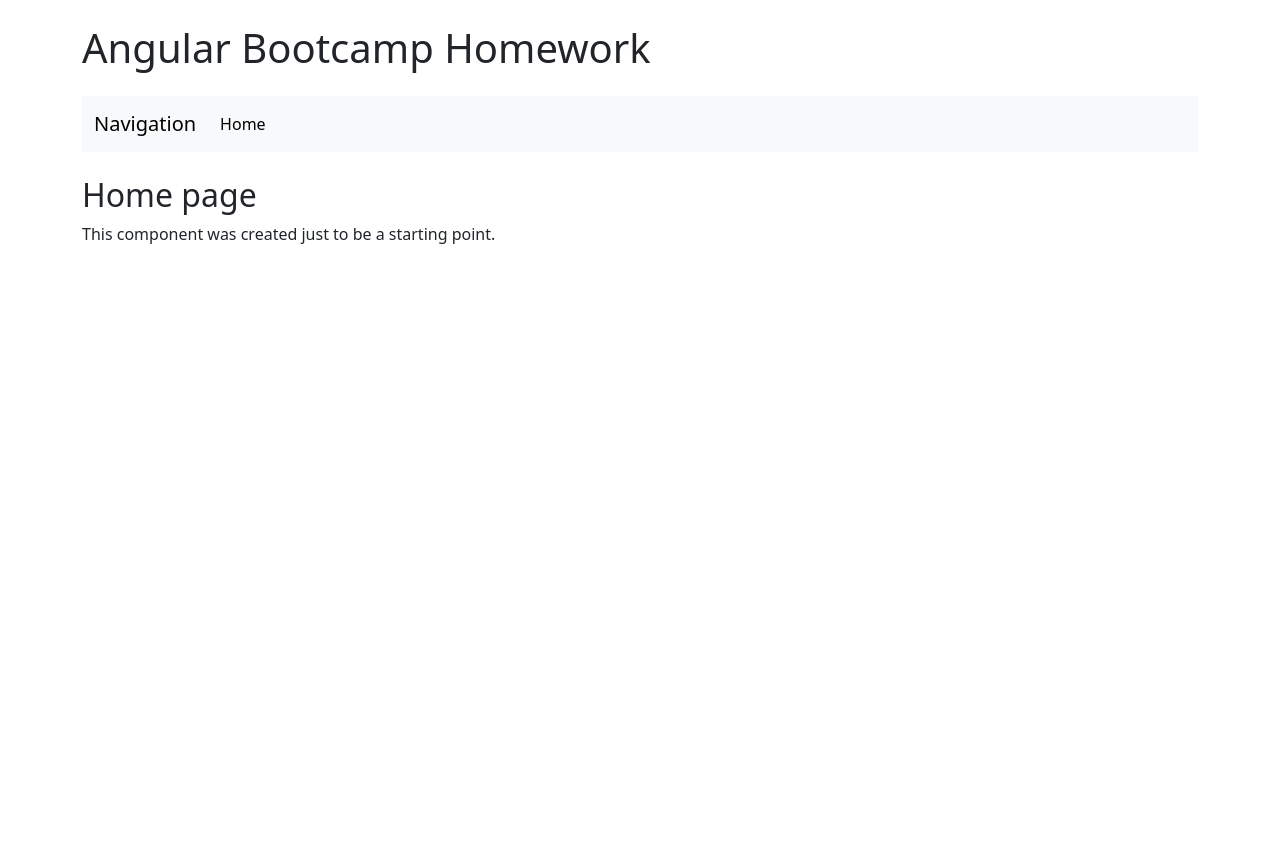
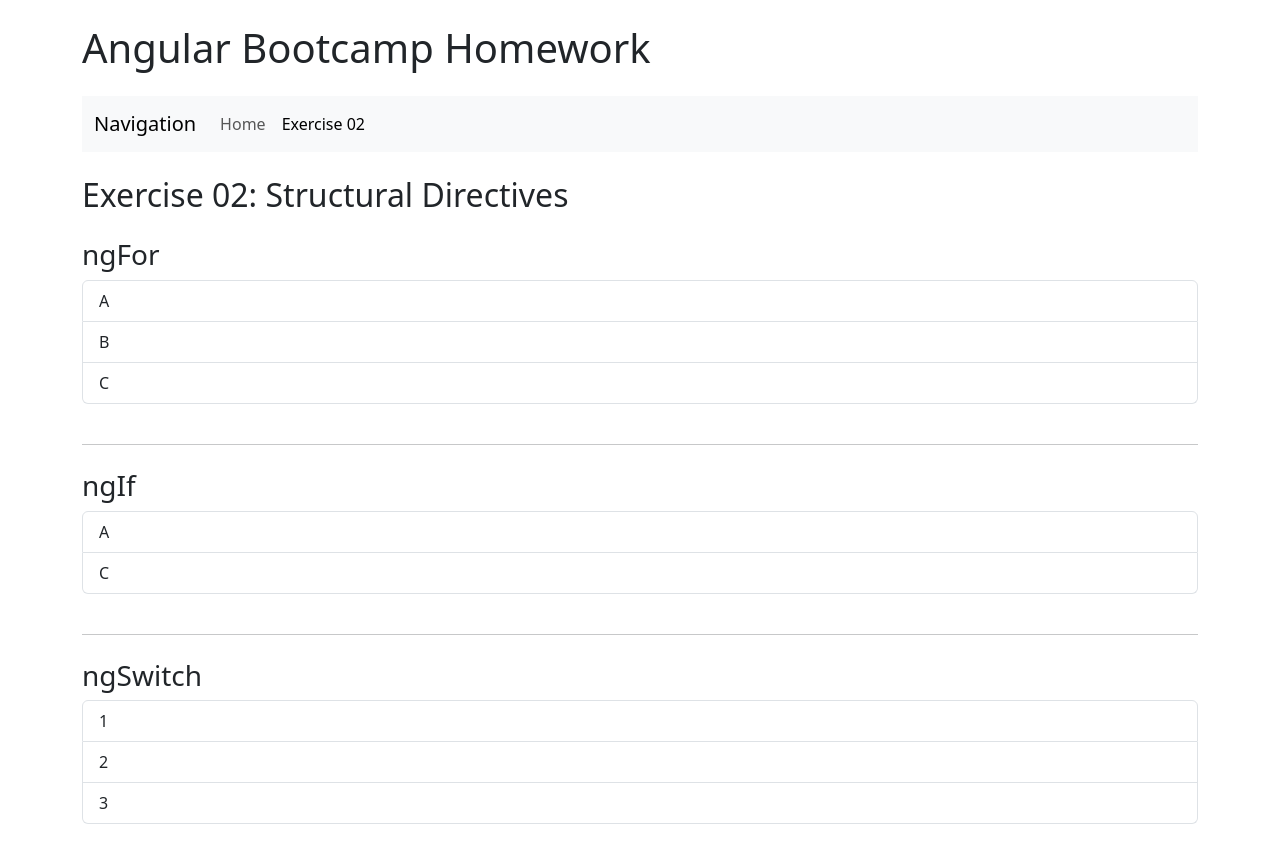
Before and after one commit to jorgeramos2068/angular-bootcamp-homework, an Angular app: page /exercise-02 in a window 1280 px wide. Before the commit this address led to /. Before the commit the page ends 800 px from the top, so only its background shows below. Built offline with nearby package versions, Linux system fonts and the light colour scheme.

Commit message:
Add exercise for the use of structural directives

```diff
--- /dev/null
+++ b/src/app/components/exercise-02/exercise-02.component.html
@@ -0,0 +1,45 @@
+<h2>Exercise 02: Structural Directives</h2>
+
+<div class="row mb-4 mt-4">
+  <div class="col-12 mb-2">
+    <h3>ngFor</h3>
+    <div class="col-12 mb-2">
+      <ul class="list-group">
+        <li class="list-group-item" *ngFor="let item of items">{{ item }}</li>
+      </ul>
+    </div>
+  </div>
+</div>
+
+<hr />
+<div class="row mb-4 mt-4">
+  <div class="col-12 mb-2">
+    <h3>ngIf</h3>
+    <div class="col-12 mb-2">
+      <ul class="list-group">
+        <ng-container *ngFor="let item of items">
+          <li class="list-group-item" *ngIf="item !== 'B'">{{ item }}</li>
+        </ng-container>
+      </ul>
+    </div>
+  </div>
+</div>
+
+<hr />
+<div class="row mb-4 mt-4">
+  <div class="col-12 mb-2">
+    <h3>ngSwitch</h3>
+    <div class="col-12 mb-2">
+      <ul class="list-group">
+        <ng-container *ngFor="let item of items">
+          <ng-container [ngSwitch]="item">
+            <li class="list-group-item" *ngSwitchCase="'A'">1</li>
+            <li class="list-group-item" *ngSwitchCase="'B'">2</li>
+            <li class="list-group-item" *ngSwitchCase="'C'">3</li>
+            <li class="list-group-item" *ngSwitchDefault>-1</li>
+          </ng-container>
+        </ng-container>
+      </ul>
+    </div>
+  </div>
+</div>
--- /dev/null
+++ b/src/app/components/exercise-02/exercise-02.component.ts
@@ -0,0 +1,9 @@
+import { Component } from '@angular/core';
+
+@Component({
+  selector: 'app-exercise-02',
+  templateUrl: './exercise-02.component.html',
+})
+export class Exercise02Component {
+  protected items: string[] = ['A', 'B', 'C'];
+}
--- a/src/app/components/navbar/navbar.component.html
+++ b/src/app/components/navbar/navbar.component.html
@@ -24,6 +24,16 @@
             Home
           </a>
         </li>
+        <li class="nav-item">
+          <a
+            class="nav-link"
+            routerLink="/exercise-02"
+            routerLinkActive="active"
+            [routerLinkActiveOptions]="{ exact: true }"
+          >
+            Exercise 02
+          </a>
+        </li>
       </ul>
     </div>
   </div>
```
Also changed, not shown: src/app/app-routing.module.ts (+7 -0 lines), src/app/app.module.ts (+7 -1 lines).
